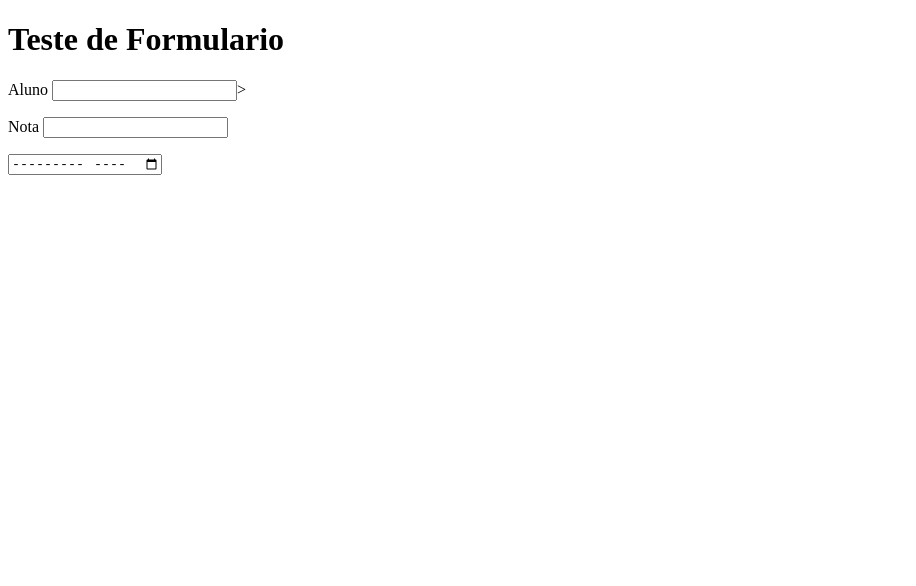
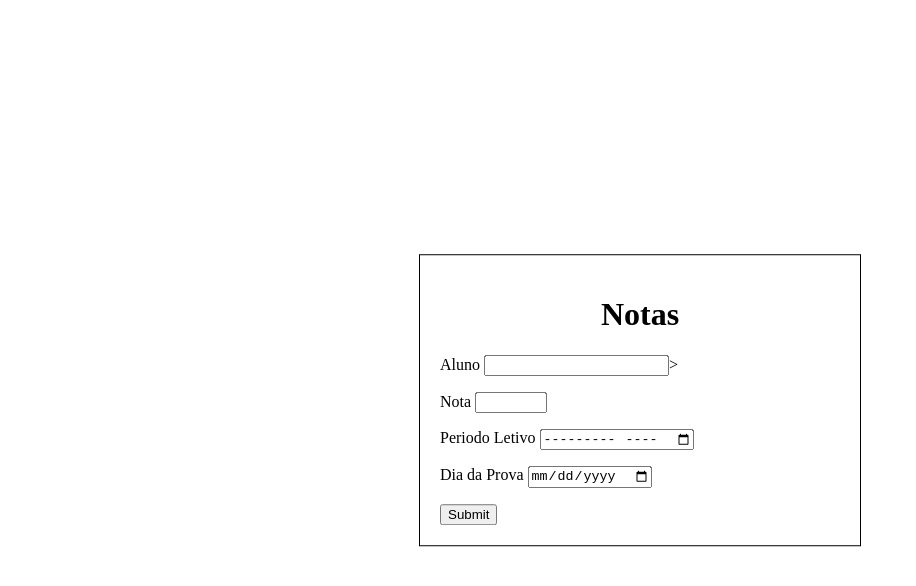
Before and after one commit to guilhermepereiradc/HTML-CSS, a plain HTML site: page Exercicio/ex24/teste2.html in a window 1280 px wide. Shown: the whole page, without its empty margins (0-916 px from the left). Drawn offline with Linux system fonts and the light colour scheme.

Commit message:
Update teste2.html

```diff
--- a/Exercicio/ex24/teste2.html
+++ b/Exercicio/ex24/teste2.html
@@ -4,15 +4,32 @@
     <meta charset="UTF-8">
     <meta name="viewport" content="width=device-width, initial-scale=1.0">
     <title>Document</title>
+    <style>
+#form{
+border: 1px solid black; width: 400px; padding: 20px;
+position: absolute; left: 50%; top: 50%;
+transform: translate(-50%, -50%);
+}
+
+#form > h1{
+
+text-align: center;
+}
+    </style>
 </head>
 <body>
-    <h1>Teste de Formulario</h1>
 
-    <form autocomplete="on">
-    <p><label for="ialuno">Aluno</label> <input type="text" name=""aluno id="ialuno" autocomplete="name">></p>
-    <p><label for="inota">Nota </label><input type="number" name="nota" id="inota"> </p>
-    <P><label for="ipl"></label> <input type="month" name="pl" id="ipl"></P>
+    <div id="form">
+        <h1>Notas</h1>
+        <form autocomplete="on" method="post">
+        <p><label for="ialuno">Aluno</label> <input type="text" name=""aluno id="ialuno" autocomplete="name" required>></p>
+        <p><label for="inota">Nota </label><input type="number" name="nota" id="inota" min="0" max="10" required step="0.1" > </p>
+        <P><label for="ipl"> Periodo Letivo </label> <input type="month" name="pl" id="ipl" required></P>
+          <p><label for="idia">Dia da Prova </label><input required type="date" name="dia" id="idia"></p>
+        <input type="submit">
 
-    </form>
+        </form>
+    </div>
+
 </body>
 </html>
```
